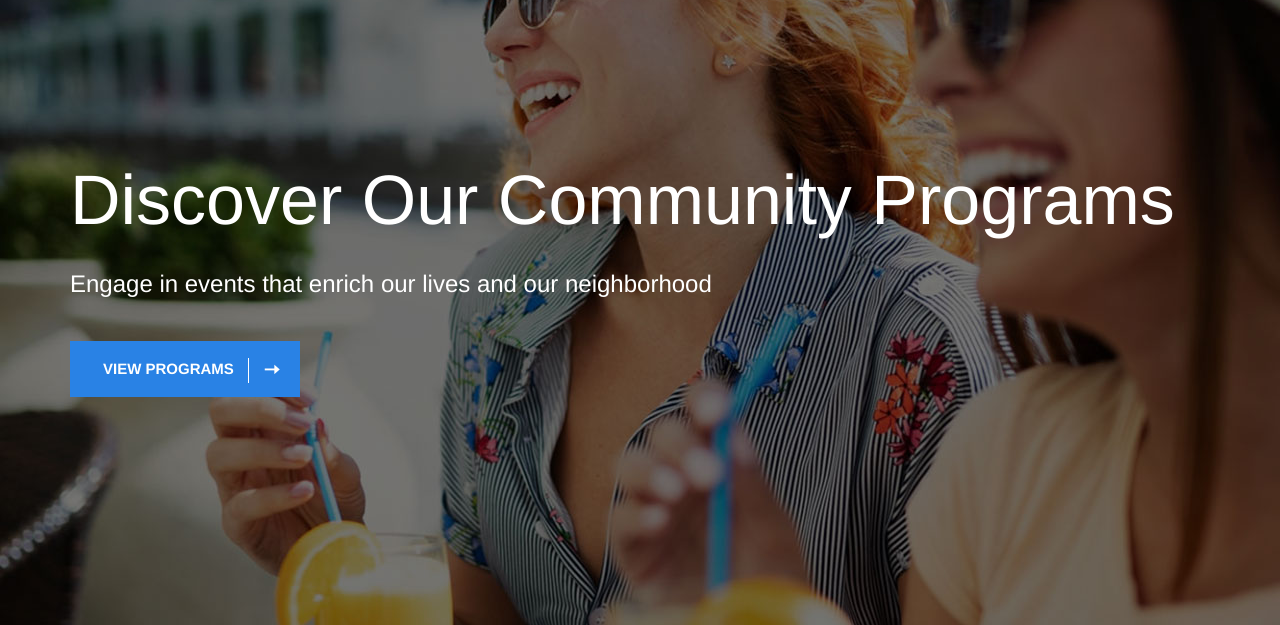
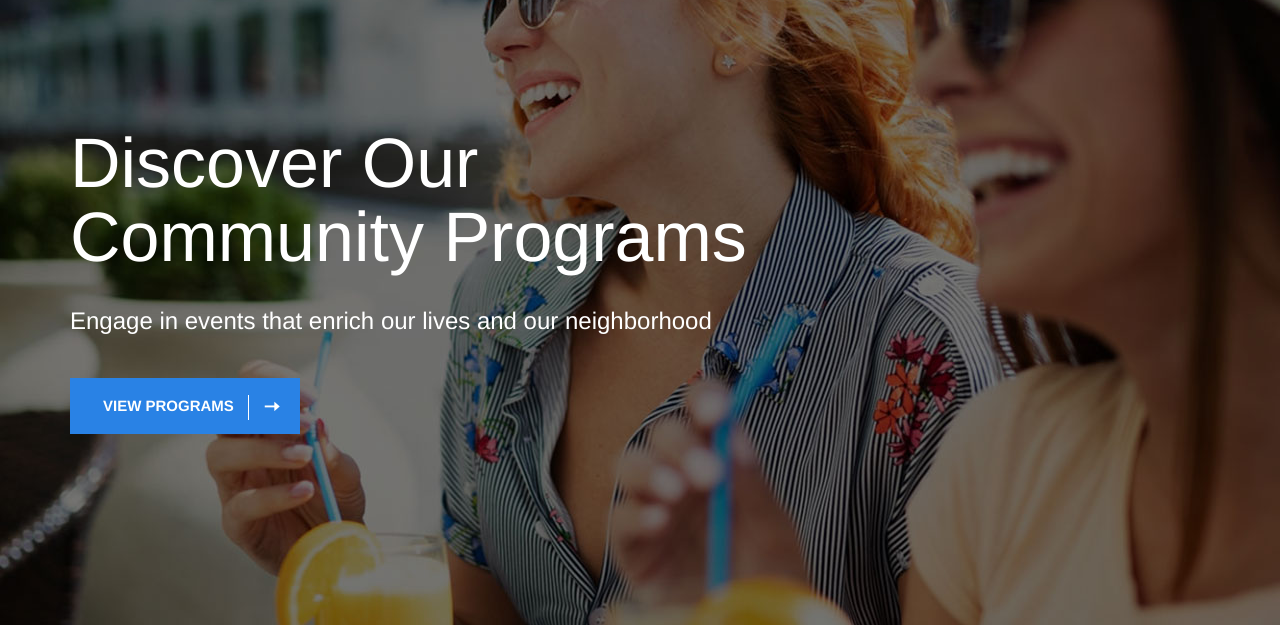
Before and after one commit to sikandar735/old-mra, a plain HTML site: page index.html in a window 1280 px wide. Shown: the part 175-800 px from the top of the page. Drawn offline with nearby package versions, Linux system fonts and the light colour scheme; files whose address does not match are found by name.

Commit message:
Your commit message here

```diff
--- a/index.html
+++ b/index.html
@@ -203,7 +203,7 @@
                     <div class="content-outer">
                         <div class="content-box">
                             <div class="inner">
-                                <h1>Discover Our Community Programs</h1>
+                                <h1>Discover Our <br> Community Programs</h1>
                                 <div class="text">Engage in events that enrich our lives and our neighborhood</div>
                                 <div class="link-box">
                                     <a href="#" class="theme-btn btn-style-one"><span>View Programs</span></a>
@@ -218,7 +218,7 @@
                     <div class="content-outer">
                         <div class="content-box">
                             <div class="inner">
-                                <h1>Join the Milton Residents Association</h1>
+                                <h1>Join the <br> Milton Residents Association</h1>
                                 <div class="text">Become a part of something bigger and help make a difference</div>
                                 <div class="link-box">
                                     <a href="#" class="theme-btn btn-style-one"><span>Join Now</span></a>
```
